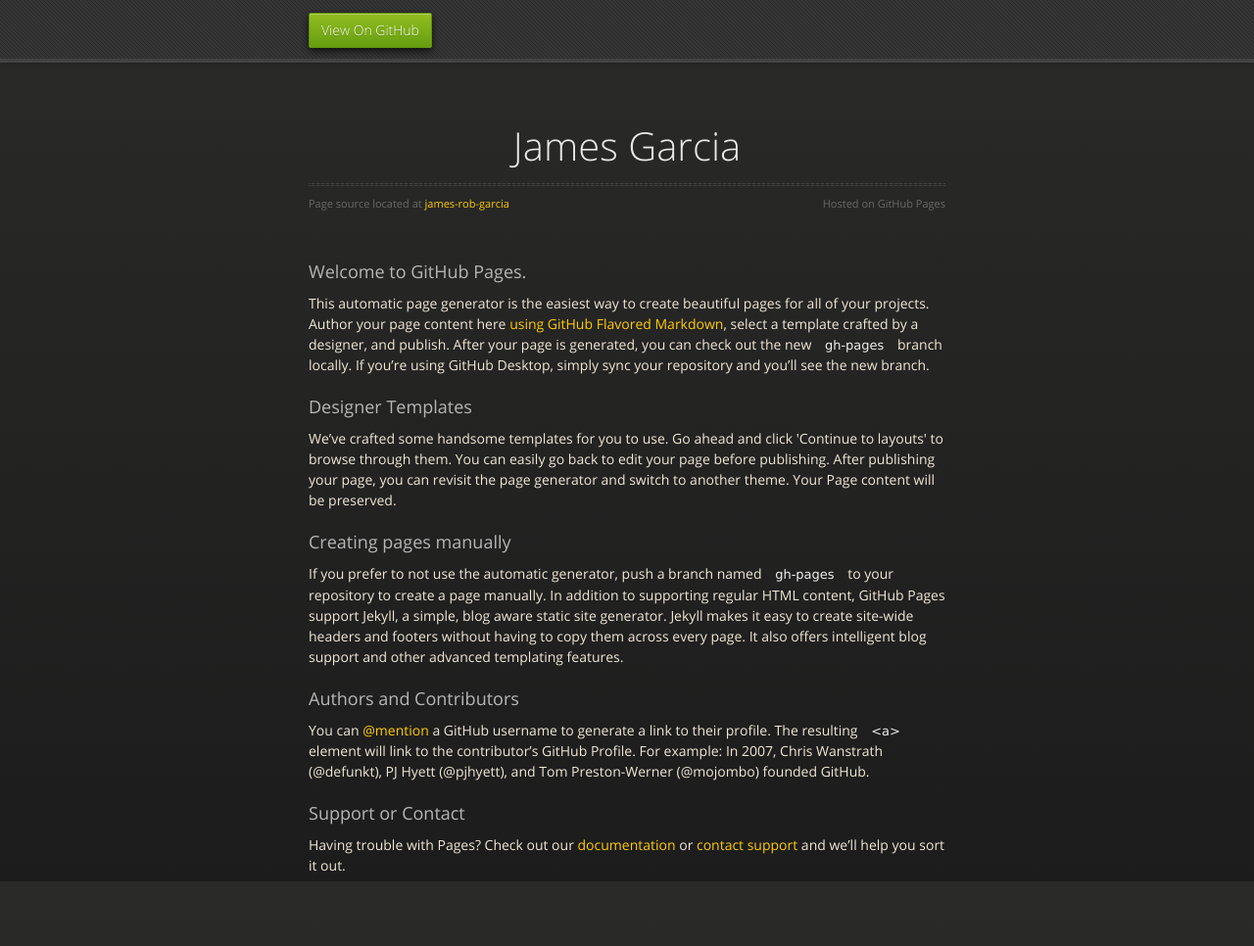
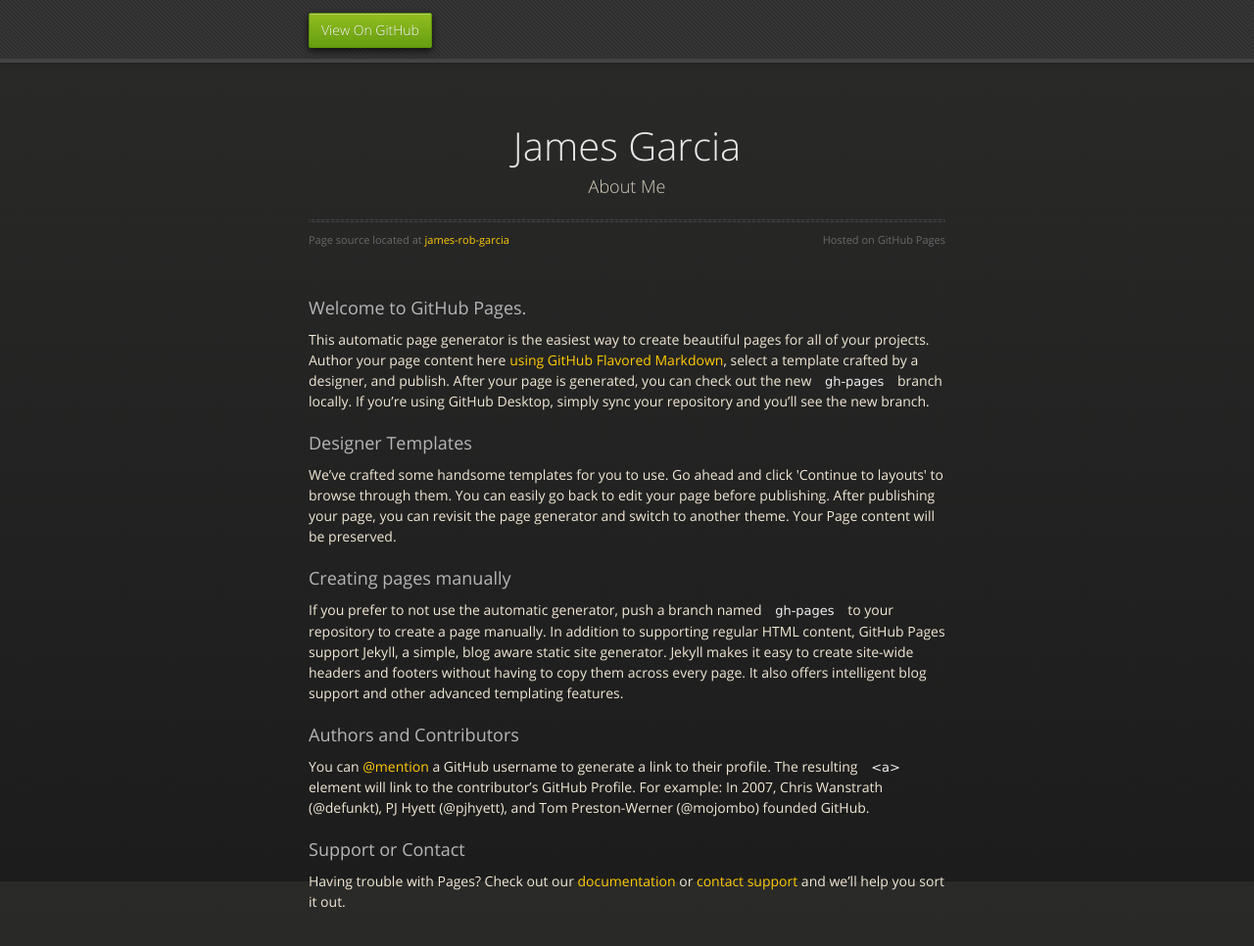
Before and after one commit to colossus9/colossus9.github.io, a Jekyll site: the page built from index.html, in a window 1280 px wide and 1041 px high. Shown: the top 966 px of the window at 98% size. Built offline with Jekyll 4.4.1, drawn with Linux system fonts in a browser that asks for light colours; nearby versions of some CDN libraries.

Commit message:
Updated content

```diff
--- a/index.html
+++ b/index.html
@@ -1,6 +1,7 @@
 ---
 layout: default
 title: James Garcia
+subtitle: About Me
 ---
 
       <div id="header">
```
